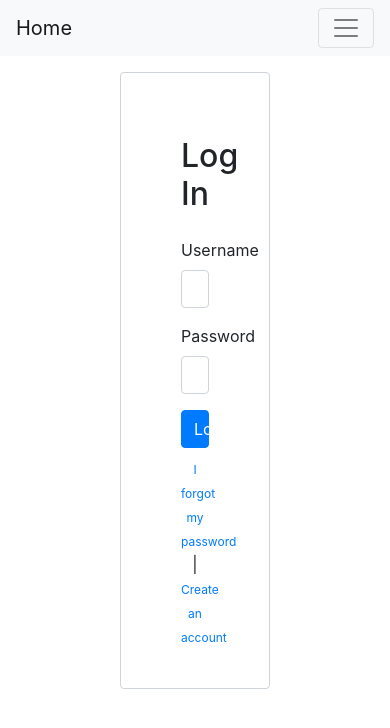
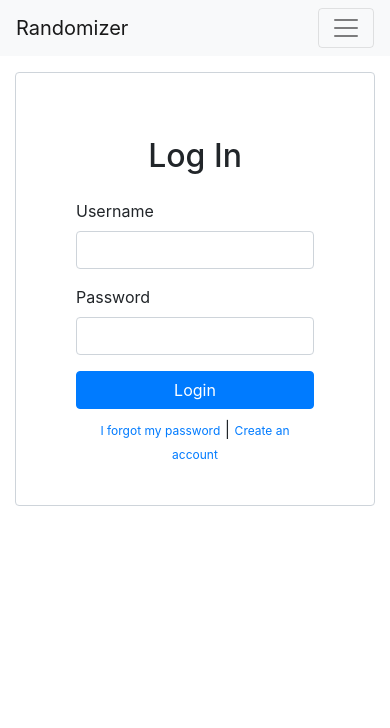
Before and after one commit to kierankay/randomizer-frontend, a React (Create React App) app: page /login in a window 390 px wide. Shown: the top 728 px of the page. Built offline with nearby package versions, Linux system fonts and the light colour scheme; no server answers.

Commit message:
add mobile responsive auth containers

```diff
--- a/src/components/Navbar.js
+++ b/src/components/Navbar.js
@@ -11,11 +11,11 @@ const Navbar = props => {
 
   return (
     <nav className="navbar navbar-expand-lg navbar-light bg-light">
-      <NavLink className="navbar-brand" to="/">Home</NavLink>
+      <NavLink className="navbar-brand" to="/">Randomizer</NavLink>
       <button className="navbar-toggler" type="button" data-toggle="collapse" data-target="#navbarNav" aria-controls="navbarNav" aria-expanded="false" aria-label="Toggle navigation">
         <span className="navbar-toggler-icon"></span>
       </button>
-      <div className="collapse navbar-collapse" id="navbarNav">
+      <div className="collapse navbar-collapse flex-row-reverse" id="navbarNav">
         <ul className="navbar-nav">
           {loggedIn ?
             <React.Fragment>
--- a/src/components/screens/ForgotPasswordForm.js
+++ b/src/components/screens/ForgotPasswordForm.js
@@ -12,7 +12,7 @@ const ForgotPasswordForm = props => {
   }
 
   return (
-    <div className="auth-container col-5">
+    <div className="auth-container col-lg-5 col-md-6 col-sm-8">
     <h2 className="text-center my-4">Request Password</h2>
       {sent ?
         <React.Fragment>
--- a/src/components/screens/LoginForm.js
+++ b/src/components/screens/LoginForm.js
@@ -13,7 +13,7 @@ const LoginForm = (props) => {
   }
 
   return (
-    <div className="auth-container col-5">
+    <div className="auth-container col-lg-5 col-md-6 col-sm-8">
       <h2 className="text-center my-4">Log In</h2>
       <form onSubmit={handleSubmit}>
         <div className="form-group">
--- a/src/components/screens/ResetPasswordForm.js
+++ b/src/components/screens/ResetPasswordForm.js
@@ -23,7 +23,7 @@ const ResetPasswordForm = props => {
   }
 
   return (
-    <div className="auth-container col-5">
+    <div className="auth-container col-lg-5 col-md-6 col-sm-8">
       <h2 className="text-center my-4">Reset Password</h2>
       {validToken ?
         (sent ?
--- a/src/components/screens/SignUpForm.js
+++ b/src/components/screens/SignUpForm.js
@@ -14,7 +14,7 @@ const SignUpForm = (props) => {
   }
 
   return (
-    <div className="auth-container col-5">
+    <div className="auth-container col-lg-5 col-md-6 col-sm-8">
       <h2 className="text-center my-4">Sign Up</h2>
       <form onSubmit={handleSubmit}>
         <div className="form-group">
```
